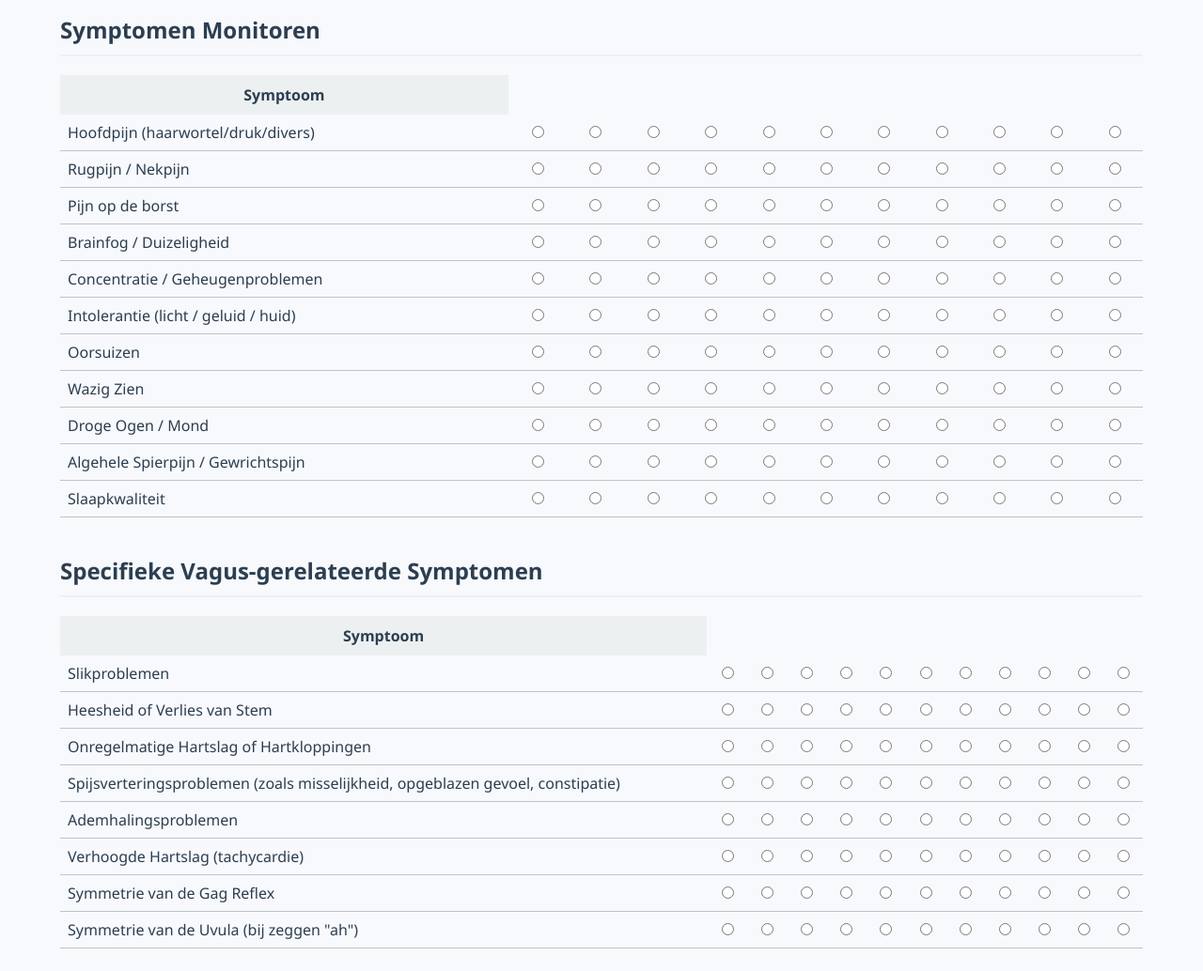
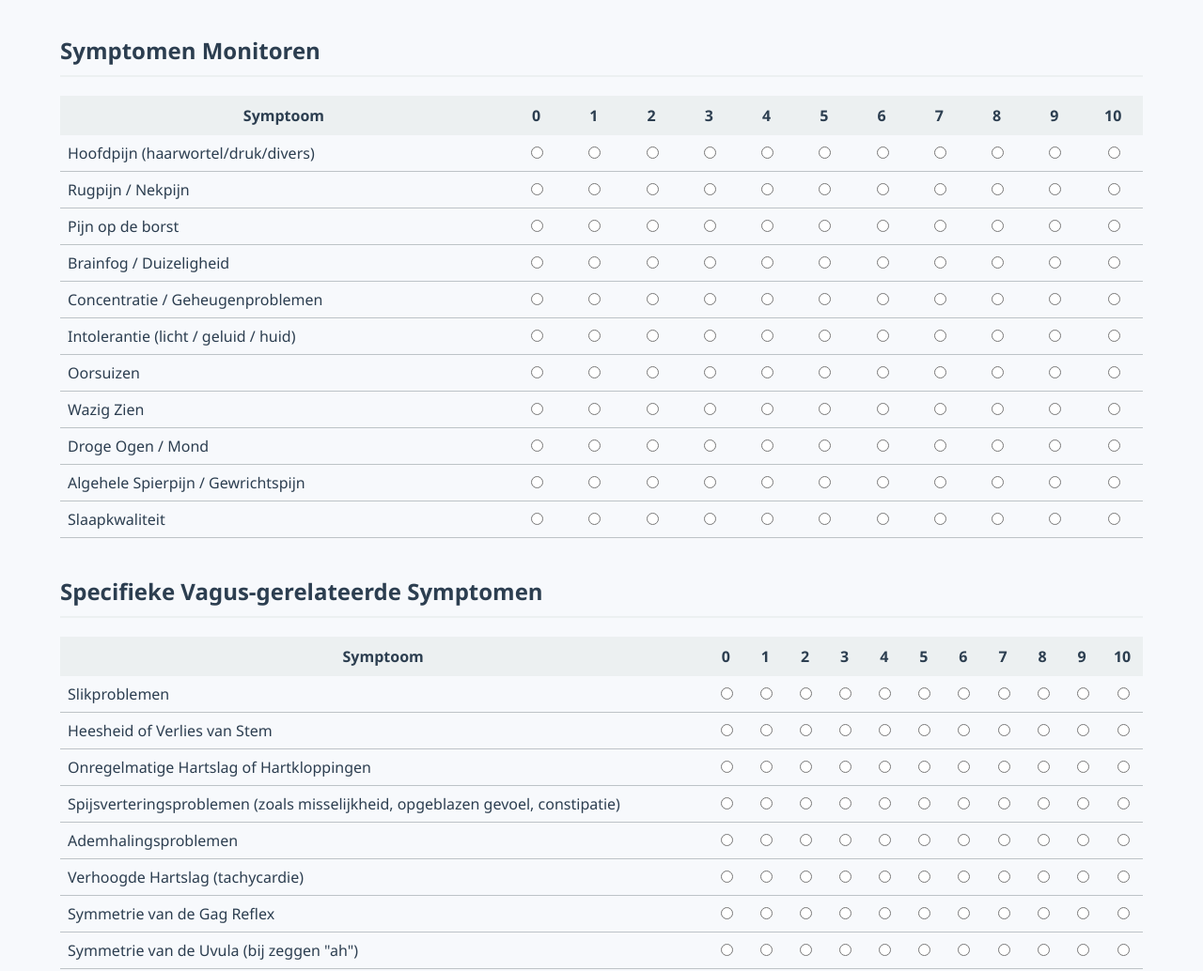
Before and after one commit to Maca2024/Checklist-Nervus-Vagus, a plain HTML site: page Index.html in a window 1280 px wide. Shown: the part 810-1844 px from the top of the page at 94% size. Drawn offline with Linux system fonts and the light colour scheme.

Commit message:
Update Index.html

```diff
--- a/Index.html
+++ b/Index.html
@@ -7,7 +7,11 @@
 </head>
 <body>
     <div class="container">
+        <!-- Header met logo -->
         <header>
+            <a href="https://oerlifestyle.com" target="_blank">
+                <img src="OERLIFESTYLE.png" alt="OerLifestyle Logo" class="logo">
+            </a>
             <h1>Checklist Nervus Vagus</h1>
         </header>
 
@@ -72,7 +76,18 @@
                         <thead>
                             <tr>
                                 <th>Symptoom</th>
-                                <!-- Dynamisch gegenereerde header via JavaScript -->
+                                <!-- Nummers 0 t/m 10 -->
+                                <th>0</th>
+                                <th>1</th>
+                                <th>2</th>
+                                <th>3</th>
+                                <th>4</th>
+                                <th>5</th>
+                                <th>6</th>
+                                <th>7</th>
+                                <th>8</th>
+                                <th>9</th>
+                                <th>10</th>
                             </tr>
                         </thead>
                         <tbody id="symptoms-body">
@@ -90,7 +105,18 @@
                         <thead>
                             <tr>
                                 <th>Symptoom</th>
-                                <!-- Dynamisch gegenereerde header via JavaScript -->
+                                <!-- Nummers 0 t/m 10 -->
+                                <th>0</th>
+                                <th>1</th>
+                                <th>2</th>
+                                <th>3</th>
+                                <th>4</th>
+                                <th>5</th>
+                                <th>6</th>
+                                <th>7</th>
+                                <th>8</th>
+                                <th>9</th>
+                                <th>10</th>
                             </tr>
                         </thead>
                         <tbody id="vagus-body">
```
